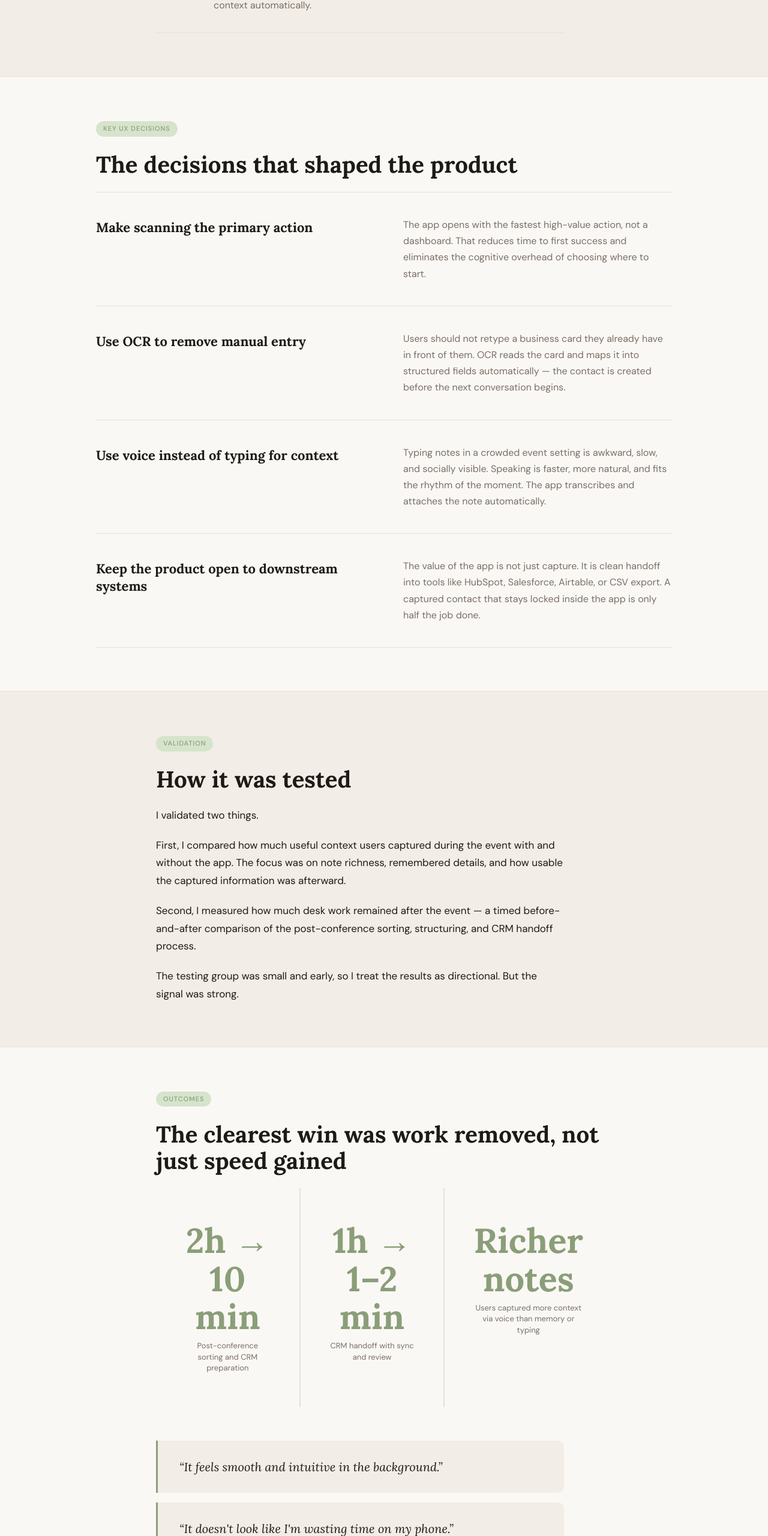
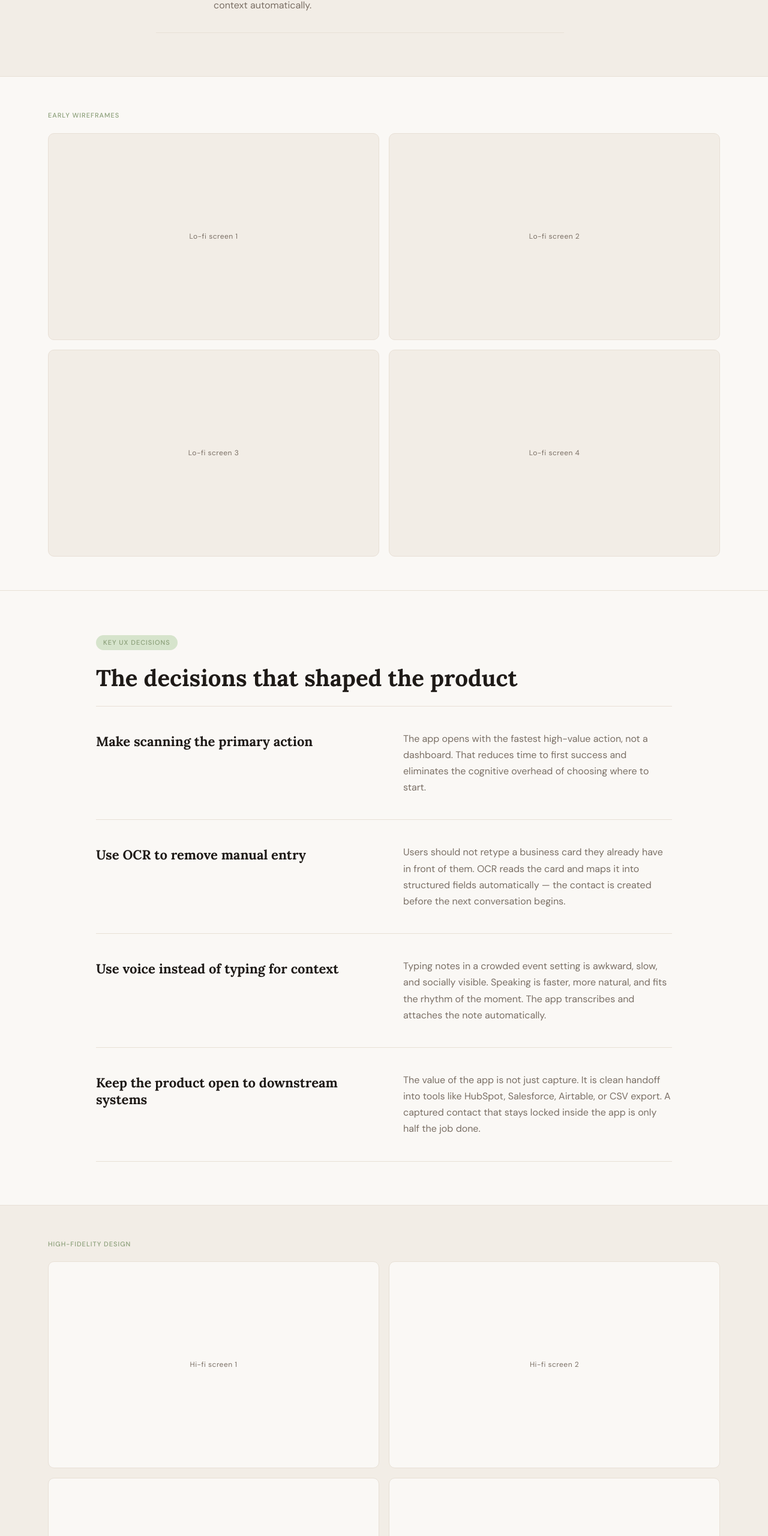
Before and after one commit to aylinirk/portfolio, an Eleventy site: page src/en/work/concap.md in a window 1280 px wide. Shown: the part 4579-7140 px from the top of the page at 60% size. Built offline with nearby package versions, Linux system fonts and the light colour scheme; Eleventy itself is replaced by a stand-in of ours; files that its build step writes are made by us from their sources.

Commit message:
feat: add lo-fi/hi-fi phase blocks; fix outcomes to full-bleed
- Add lofiPhase and hifiPhase phase blocks to case-study template
  (after process section and after decisions section respectively)
- Move outcomes-metrics and quotes-wrapper outside narrative-section
  so metrics span full viewport width (matching prototype structure)
- Restore quotes-wrapper centering padding (now top-level again)
- Add lofiPhase/hifiPhase front matter to concap.md EN + DE

```diff
--- a/src/_includes/layouts/case-study.njk
+++ b/src/_includes/layouts/case-study.njk
@@ -118,6 +118,20 @@ layout: base.njk
 </section>
 {% endif %}
 
+{# ── LO-FI PHASE BLOCK ────────────────────────────────────── #}
+{% if lofiPhase %}
+<div class="phase-block" role="region" aria-label="{{ lofiPhase.label }}">
+  <p class="phase-block__label">{{ lofiPhase.label }}</p>
+  <div class="phase-grid">
+    {% for screen in lofiPhase.screens %}
+      <div class="phase-img">
+        {% if screen.src %}<img src="{{ screen.src }}" alt="{{ screen.caption | default('') }}" loading="lazy">{% else %}{{ screen.label }}{% endif %}
+      </div>
+    {% endfor %}
+  </div>
+</div>
+{% endif %}
+
 {# ── KEY UX DECISIONS ─────────────────────────────────────────── #}
 {% if decisions %}
 <div class="decisions-section" role="region" aria-label="{{ strings.labelDecisions }}">
@@ -129,6 +143,20 @@ layout: base.njk
       <p class="decision-row__body">{{ d.body }}</p>
     </div>
   {% endfor %}
+</div>
+{% endif %}
+
+{# ── HI-FI PHASE BLOCK ────────────────────────────────────── #}
+{% if hifiPhase %}
+<div class="phase-block phase-block--cream" role="region" aria-label="{{ hifiPhase.label }}">
+  <p class="phase-block__label">{{ hifiPhase.label }}</p>
+  <div class="phase-grid">
+    {% for screen in hifiPhase.screens %}
+      <div class="phase-img">
+        {% if screen.src %}<img src="{{ screen.src }}" alt="{{ screen.caption | default('') }}" loading="lazy">{% else %}{{ screen.label }}{% endif %}
+      </div>
+    {% endfor %}
+  </div>
 </div>
 {% endif %}
 
@@ -146,6 +174,7 @@ layout: base.njk
 <section class="narrative-section" aria-labelledby="outcomes-heading">
   <span class="narrative-section__label" aria-hidden="true">{{ strings.labelOutcomes }}</span>
   <h2 class="narrative-section__heading" id="outcomes-heading">{{ outcomes.heading }}</h2>
+</section>
 {% if outcomes.metrics %}
 <div class="outcomes-metrics" role="region" aria-label="{{ strings.labelOutcomes }}">
   {% for m in outcomes.metrics %}
@@ -165,7 +194,6 @@ layout: base.njk
   {% endfor %}
 </div>
 {% endif %}
-</section>
 {% endif %}
 
 {# ── REFLECTION ───────────────────────────────────────────────── #}
--- a/src/assets/css/main.css
+++ b/src/assets/css/main.css
@@ -787,7 +787,8 @@ body {
 }
 
 .quotes-wrapper {
-  padding-bottom: 72px;
+  padding: 0 max(48px, calc(50vw - 380px)) 72px;
+  border-bottom: 1px solid var(--border);
 }
 
 /* ── 26. TESTIMONIAL ────────────────────────────────────────── */
@@ -872,7 +873,7 @@ body {
   .narrative-section { padding: 64px 32px; }
   .decisions-section { padding: 64px 32px; }
   .phase-block { padding: 48px 32px; }
-  .quotes-wrapper { padding-bottom: 64px; }
+  .quotes-wrapper { padding: 0 32px 64px; }
   .reflection-inner { gap: 40px; }
   .footer { padding: 40px 32px 0; }
   .footer__watermark { font-size: 18vw; }
@@ -945,7 +946,7 @@ body {
   .phase-grid { grid-template-columns: 1fr; }
   .decision-row { grid-template-columns: 1fr; gap: 16px; padding: 28px 0; }
   .reflection-inner { grid-template-columns: 1fr; gap: 28px; }
-  .quotes-wrapper { padding-bottom: 48px; }
+  .quotes-wrapper { padding: 0 24px 48px; }
   .next-project { padding: 48px 24px; }
   .insight-strip { padding: 64px 24px; }
   .testimonial-section { padding: 64px 24px; }
--- a/src/en/work/concap.md
+++ b/src/en/work/concap.md
@@ -71,6 +71,13 @@ process:
     - number: "05"
       title: Iterate from the first real friction point
       body: The first major friction was not capture — it was organization. Users liked the speed, but wanted to sort contacts by conference or group. Instead of tagging every contact during capture, I designed a session-based grouping model — users set the current conference once, and every new capture inherits that context automatically.
+lofiPhase:
+  label: "Early Wireframes"
+  screens:
+    - label: "Lo-fi screen 1"
+    - label: "Lo-fi screen 2"
+    - label: "Lo-fi screen 3"
+    - label: "Lo-fi screen 4"
 decisions:
   heading: "The decisions that shaped the product"
   items:
@@ -82,6 +89,13 @@ decisions:
       body: Typing notes in a crowded event setting is awkward, slow, and socially visible. Speaking is faster, more natural, and fits the rhythm of the moment. The app transcribes and attaches the note automatically.
     - title: Keep the product open to downstream systems
       body: The value of the app is not just capture. It is clean handoff into tools like HubSpot, Salesforce, Airtable, or CSV export. A captured contact that stays locked inside the app is only half the job done.
+hifiPhase:
+  label: "High-Fidelity Design"
+  screens:
+    - label: "Hi-fi screen 1"
+    - label: "Hi-fi screen 2"
+    - label: "Hi-fi screen 3"
+    - label: "Hi-fi screen 4"
 validation:
   heading: How it was tested
   body: |
```
Also changed, not shown: src/de/work/concap.md (+14 -0 lines). Lines whose indentation alone changed are shown as unchanged.
